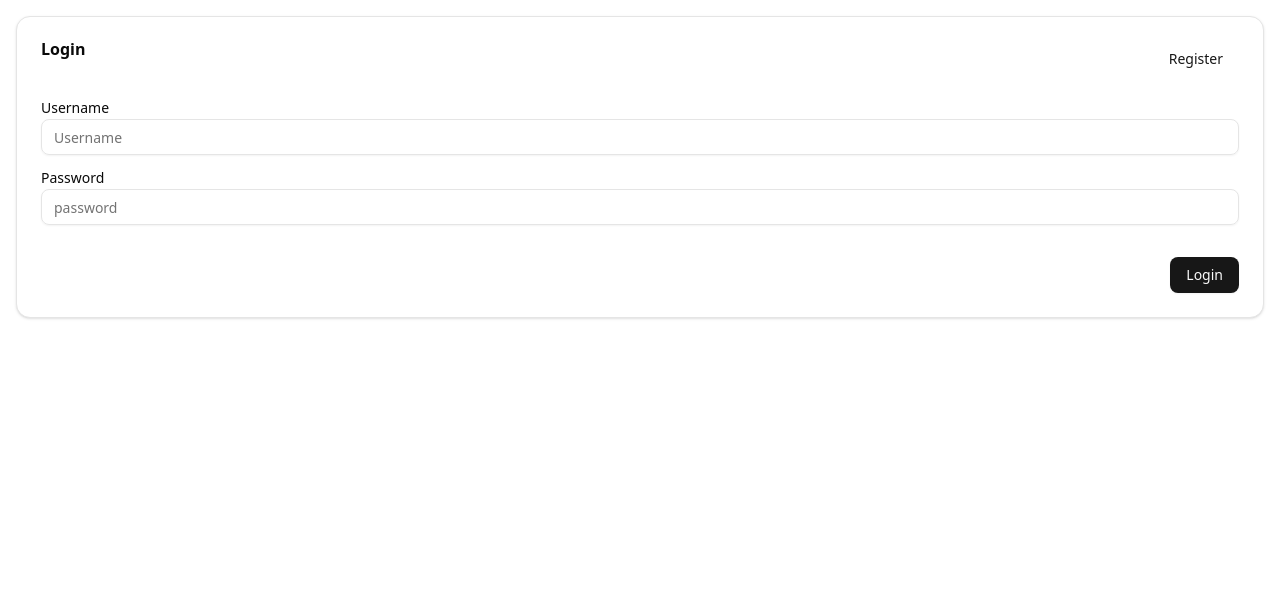
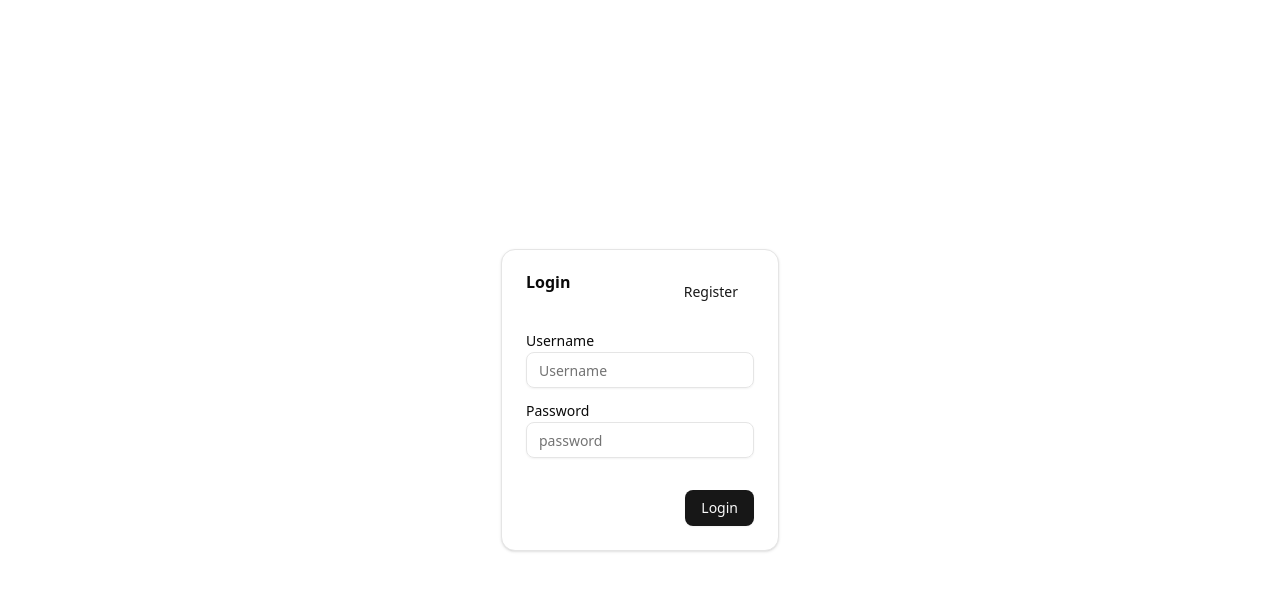
Before and after one commit to nglhrdt/open-elo, a React (Vite) app in the folder client/: page /login in a window 1280 px wide. Shown: the top 590 px of the page. Built offline with nearby package versions, Linux system fonts and the light colour scheme.

Commit message:
support larger screen sizes

```diff
--- a/client/src/components/app.tsx
+++ b/client/src/components/app.tsx
@@ -1,7 +1,7 @@
 import { HomePage } from '@/pages/home-page';
 import { LoginPage } from '@/pages/login-page';
 import { ProtectedRoute } from '@/pages/protected-route';
-import { RegisterPage } from '@/pages/register';
+import { RegisterPage } from '@/pages/register-page';
 import { QueryClient, QueryClientProvider } from '@tanstack/react-query';
 import { ReactQueryDevtools } from '@tanstack/react-query-devtools';
 import { BrowserRouter, Route, Routes } from "react-router";
@@ -12,7 +12,6 @@ import { ThemeProvider } from './theme-provider';
 const queryClient = new QueryClient()
 
 export function App() {
-
   return (
     <QueryClientProvider client={queryClient}>
       <ThemeProvider>
--- a/client/src/components/layout.tsx
+++ b/client/src/components/layout.tsx
@@ -2,8 +2,10 @@ import { Outlet } from "react-router";
 
 export function Layout() {
   return (
-    <div className="min-h-svh w-full p-4">
-      <Outlet />
+    <div className="min-h-svh w-full flex flex-col">
+      <div className="mx-auto grow shrink w-full max-w-screen-lg px-4 py-6 flex flex-col">
+        <Outlet />
+      </div>
     </div>
   )
 }
--- /dev/null
+++ b/client/src/components/login-card.tsx
@@ -0,0 +1,78 @@
+import { login, type User } from '@/api/api'
+import { AuthContext } from '@/components/AuthContext'
+import { Button } from '@/components/ui/button'
+import { Card, CardAction, CardContent, CardHeader, CardTitle } from '@/components/ui/card'
+import { Input } from '@/components/ui/input'
+import { Label } from '@/components/ui/label'
+import { useMutation } from '@tanstack/react-query'
+import { useContext, useState } from 'react'
+import { Link, useNavigate } from 'react-router'
+
+export function LoginCard() {
+  const [user, setUser] = useState('')
+  const [password, setPassword] = useState('')
+  const auth = useContext(AuthContext)
+  const navigate = useNavigate()
+
+  const mutation = useMutation({
+    mutationFn: () => login({ user, password }),
+    onSuccess: (data: { token: string, user: User }) => {
+      auth.setToken(data.token)
+      auth.setUser(data.user)
+      navigate('/')
+    },
+  })
+
+  return (
+    <Card>
+      <CardHeader>
+        <CardTitle>Login</CardTitle>
+        <CardAction>
+          <Button variant='link'>
+            <Link to={"/register"}>Register</Link>
+          </Button>
+        </CardAction>
+      </CardHeader>
+      <CardContent>
+        <form
+          onSubmit={(e) => {
+            e.preventDefault()
+            mutation.mutate()
+          }}
+          className='flex flex-col gap-4'
+        >
+          <div className='flex flex-col gap-1'>
+            <Label htmlFor='username'>Username</Label>
+            <Input
+              id='username'
+              placeholder="Username"
+              value={user}
+              onChange={e => setUser(e.target.value)}
+            />
+          </div>
+          <div className='flex flex-col gap-1'>
+            <Label htmlFor='password'>Password</Label>
+            <Input
+              id='password'
+              placeholder="password"
+              type="Password"
+              value={password}
+              onChange={e => setPassword(e.target.value)}
+            />
+          </div>
+
+          <div className='pt-4 flex justify-end'>
+            <Button disabled={mutation.isPending}>
+              {mutation.isPending ? 'Logging in...' : 'Login'}
+            </Button>
+          </div>
+          {mutation.isError && (
+            <div className="text-red-300 text-sm">
+              {(mutation.error as Error).message}
+            </div>
+          )}
+        </form>
+      </CardContent>
+    </Card>
+  )
+}
--- a/client/src/pages/register.tsx
+++ b/client/src/components/register-card.tsx
@@ -4,14 +4,14 @@ import { Card, CardAction, CardContent, CardHeader, CardTitle } from '@/componen
 import { Input } from '@/components/ui/input'
 import { Label } from '@/components/ui/label'
 import { useMutation } from '@tanstack/react-query'
-import * as React from 'react'
+import { useState } from 'react'
 import { Link, useNavigate } from 'react-router'
 
-export function RegisterPage() {
+export function RegisterCard() {
   const navigate = useNavigate()
-  const [username, setUsername] = React.useState('')
-  const [email, setEmail] = React.useState('')
-  const [password, setPassword] = React.useState('')
+  const [username, setUsername] = useState('')
+  const [email, setEmail] = useState('')
+  const [password, setPassword] = useState('')
   const mutation = useMutation({
     mutationFn: () => register({ username, email, password }),
     onSuccess: () => {
--- a/client/src/features/user-ranking/user-ranking-list.tsx
+++ b/client/src/features/user-ranking/user-ranking-list.tsx
@@ -16,9 +16,5 @@ export function UserRankingList() {
 
   if (rankings?.length === 0) return <JoinLeagueCard />
 
-  return (
-    <div className='grid grid-cols-1 md:grid-cols-2 lg:grid-cols-3 xl:grid-cols-4 gap-4'>
-      {rankings?.map((ranking) => <RankingListItem key={ranking.id} ranking={ranking} />)}
-    </div>
-  )
+  return <>{rankings?.map((ranking) => <RankingListItem key={ranking.id} ranking={ranking} />)}</>
 }
--- a/client/src/pages/home-page.tsx
+++ b/client/src/pages/home-page.tsx
@@ -1,5 +1,9 @@
 import { UserRankingList } from '@/features/user-ranking/user-ranking-list'
 
 export function HomePage() {
-  return <UserRankingList />
+  return (
+    <div className='grid grid-cols-1 md:grid-cols-2 gap-4'>
+      <UserRankingList />
+    </div>
+  )
 }
--- a/client/src/pages/login-page.tsx
+++ b/client/src/pages/login-page.tsx
@@ -1,79 +1,9 @@
-import { login, type User } from '@/api/api'
-import { AuthContext } from '@/components/AuthContext'
-import { Button } from '@/components/ui/button'
-import { Card, CardAction, CardContent, CardHeader, CardTitle } from '@/components/ui/card'
-import { Input } from '@/components/ui/input'
-import { Label } from '@/components/ui/label'
-import { useMutation } from '@tanstack/react-query'
-import * as React from 'react'
-import { useContext } from 'react'
-import { Link, useNavigate } from 'react-router'
+import { LoginCard } from '@/components/login-card'
 
 export function LoginPage() {
-  const [user, setUser] = React.useState('')
-  const [password, setPassword] = React.useState('')
-  const auth = useContext(AuthContext)
-  const navigate = useNavigate()
-
-  const mutation = useMutation({
-    mutationFn: () => login({ user, password }),
-    onSuccess: (data: { token: string, user: User }) => {
-      auth.setToken(data.token)
-      auth.setUser(data.user)
-      navigate('/')
-    },
-  })
-
   return (
-    <Card>
-      <CardHeader>
-        <CardTitle>Login</CardTitle>
-        <CardAction>
-          <Button variant='link'>
-            <Link to={"/register"}>Register</Link>
-          </Button>
-        </CardAction>
-      </CardHeader>
-      <CardContent>
-        <form
-          onSubmit={(e) => {
-            e.preventDefault()
-            mutation.mutate()
-          }}
-          className='flex flex-col gap-4'
-        >
-          <div className='flex flex-col gap-1'>
-            <Label htmlFor='username'>Username</Label>
-            <Input
-              id='username'
-              placeholder="Username"
-              value={user}
-              onChange={e => setUser(e.target.value)}
-            />
-          </div>
-          <div className='flex flex-col gap-1'>
-            <Label htmlFor='password'>Password</Label>
-            <Input
-              id='password'
-              placeholder="password"
-              type="password"
-              value={password}
-              onChange={e => setPassword(e.target.value)}
-            />
-          </div>
-
-          <div className='pt-4 flex justify-end'>
-            <Button disabled={mutation.isPending}>
-              {mutation.isPending ? 'Logging in...' : 'Login'}
-            </Button>
-          </div>
-          {mutation.isError && (
-            <div className="text-red-300 text-sm">
-              {(mutation.error as Error).message}
-            </div>
-          )}
-        </form>
-      </CardContent>
-    </Card>
+    <div className='flex grow items-center justify-center px-4'>
+      <LoginCard />
+    </div>
   )
 }
--- /dev/null
+++ b/client/src/pages/register-page.tsx
@@ -0,0 +1,9 @@
+import { RegisterCard } from '@/components/register-card'
+
+export function RegisterPage() {
+  return (
+    <div className='flex grow items-center justify-center px-4'>
+      <RegisterCard />
+    </div>
+  )
+}
```
